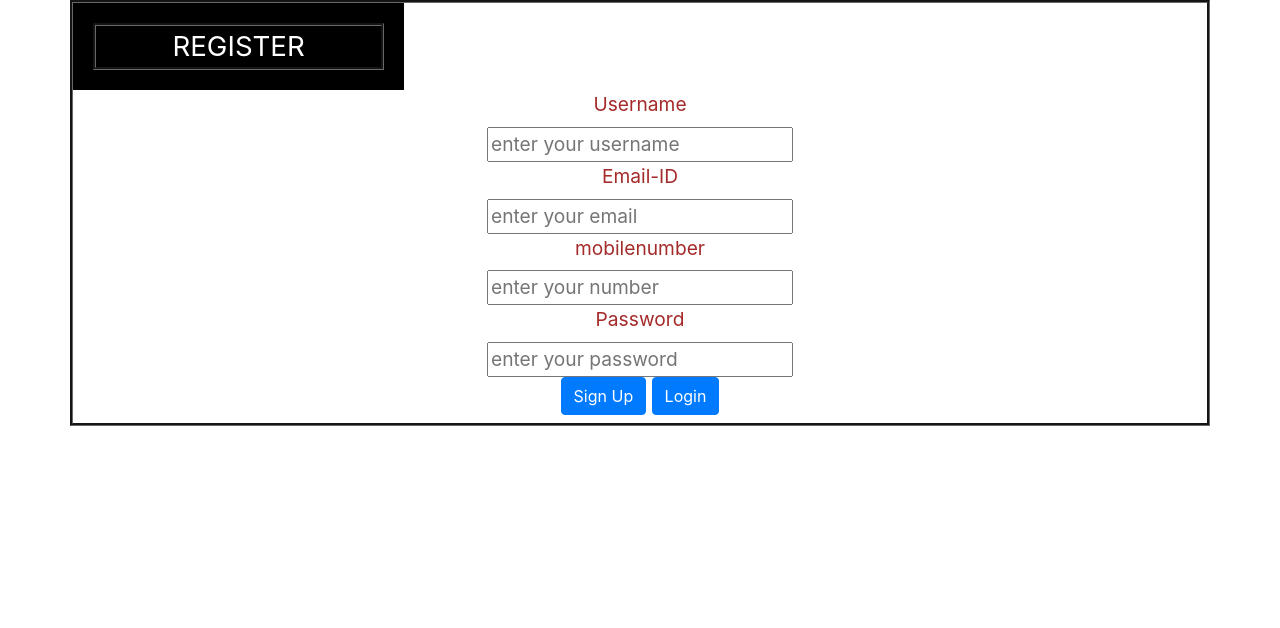
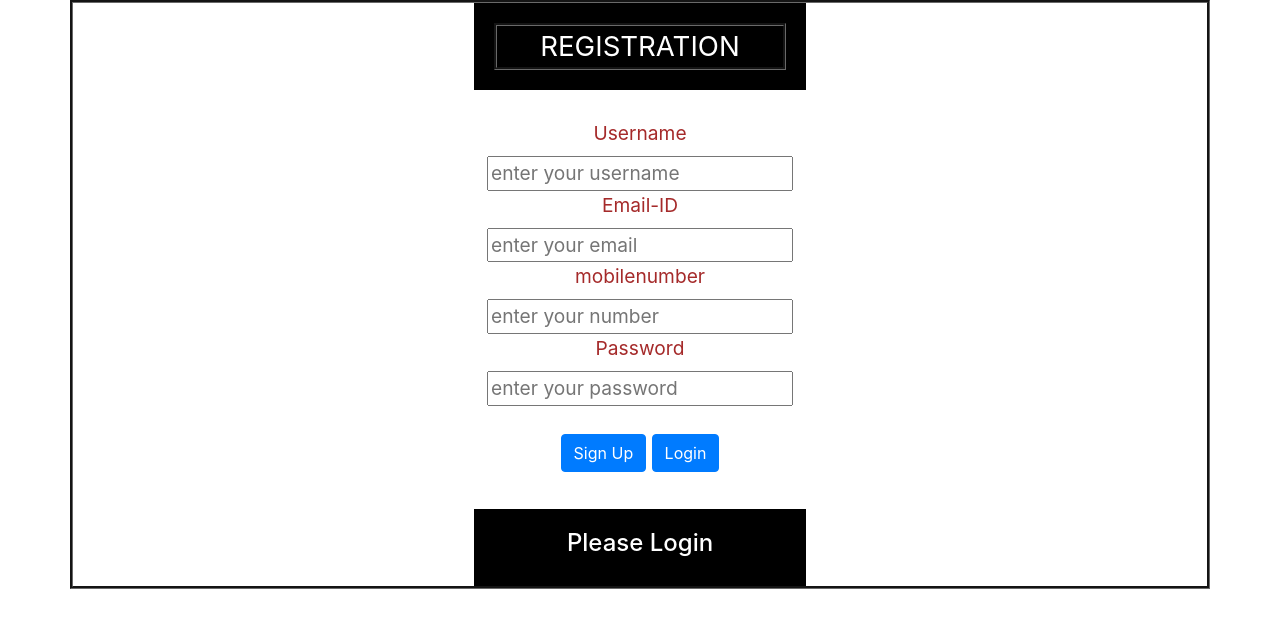
Before and after one commit to vamsikrishnanunna-1998/webprogramming_2019501054, a Flask app: page /register in a window 1280 px wide. Shown: the top 628 px of the page. Run offline with Flask 2, Linux system fonts and the light colour scheme; some libraries are stand-ins or nearby versions.

Commit message:
added changes said by reviewer

```diff
--- a/project1/application.py
+++ b/project1/application.py
@@ -8,9 +8,7 @@
 from sqlalchemy import create_engine
 from sqlalchemy.orm import scoped_session, sessionmaker
 
-
 app = Flask(__name__)
-
 
 # Check for environment variable
 if not os.getenv("DATABASE_URL"):
@@ -28,12 +26,14 @@
 
 @app.route("/")
 def index():
-    return "Project 1: TODO"
+    if session["username"] != None:
+        return render_template("login.html", username= session["username"])
+    return redirect("/register")
 
 @app.route("/register",methods=["GET", "POST"])
 def cont():
     if request.method == "GET":
-        return render_template("registration.html")
+        return render_template("registration.html",data = "Please Login")
     else:
         username = request.form.get("username")
         pwd = request.form.get("pwd")
@@ -48,11 +48,11 @@
             print("added")
             SESSION.commit()
             print("commited")
-            return render_template("register.html",username=username)
+            return render_template("registration.html", data="Registered successfully, Please Login")
         except:
-            return render_template("errorpage.html")
+            return render_template("registration.html",text="error, please check again")
 
-@app.route("/admin")
+@app.route("/admin", methods = ["GET"])
 def table():
     users = db.query(model)
     return render_template("admin.html",user_details=users)
@@ -64,7 +64,7 @@
         pwd = request.form.get("pwd")
         email = request.form.get("email")
         user = db.query(model).get(username)
-        session["email"] = email
+        session["username"] = username
         if user != None:
             if pwd == user.pwd:
                 return render_template("login.html",username=username)
--- a/project1/static/Style1.css
+++ b/project1/static/Style1.css
@@ -12,8 +12,7 @@
 .in{
     color: brown;
 }
-.row{
-    text-align: center;
+.text-center{
     padding: 20px;
     background-color:black;
     color: white;
--- a/project1/templates/registration.html
+++ b/project1/templates/registration.html
@@ -8,11 +8,11 @@
     <body>
 
         <div class="container">
-        <div class="row">
+        <div class="text-center">
             <div class="col-lg-12">
-                REGISTER
+                REGISTRATION
             </div>
-        </div>
+        </div><br>
         <form class="in" action="{{url_for('cont')}}" method="post">
             <label for ="username">Username</label><br>
             <input type="text" id="username" name="username" placeholder="enter your username"><br>
@@ -24,12 +24,18 @@
             <input type="tel" id="phone" name="phone" placeholder="enter your number"><br>
 
             <label for="pwd">Password</label><br>
-            <input type="password" id="pwd" name="pwd" placeholder="enter your password"><br>
+            <input type="password" id="pwd" name="pwd" placeholder="enter your password"><br><br>
 
             <button type="submit" class="btn btn-primary mb-2">Sign Up</button>
-            <button type="submit" class="btn btn-primary mb-2" formaction="/auth">Login</button>
+            <button type="submit" class="btn btn-primary mb-2" formaction="/auth">Login</button><br><br>
 
         </form>
+        {% if data %}
+        <div class="text-center"><h4>{{data}}</h4></div>
+        {% endif %}
+        {% if text %}
+        <div class="text-center"><h4>{{text}}</h4></div>
+        {% endif %}
     </div>
    </body>
 </html>
```
Also changed, not shown: 1 other file.
